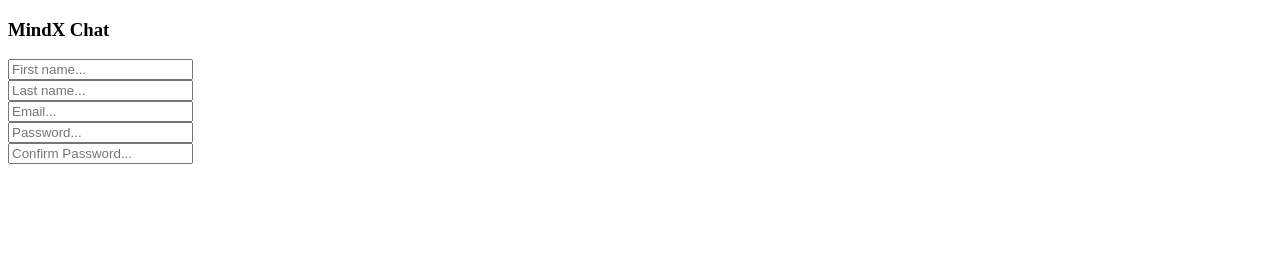
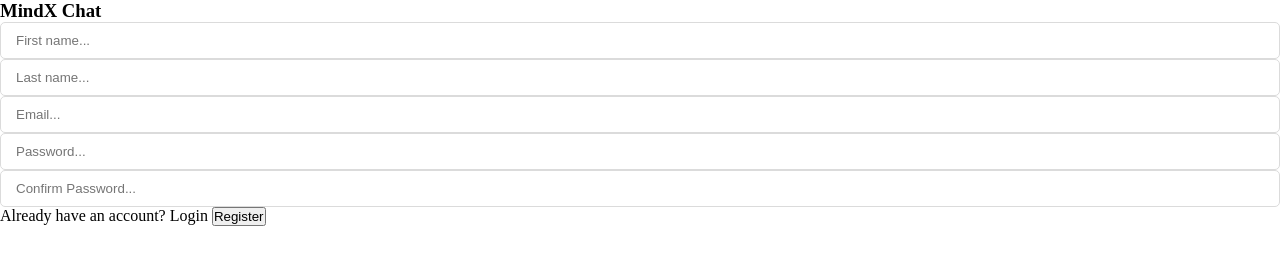
Before and after one commit to hieu1966hn/HDT-JSI10, a plain HTML site: page SS5-Web-chat/html/register.html in a window 1280 px wide. Drawn offline with Linux system fonts and the light colour scheme.

Commit message:
done input

```diff
--- /dev/null
+++ b/SS5-Web-chat/css/style.css
@@ -0,0 +1,15 @@
+* {
+  margin: 0px;
+  padding: 0px;
+  box-sizing: border-box;
+}
+
+/* Style chung cho thẻ input */
+
+.input-wrapper input {
+  border: 1px solid #dbdbdb;
+  padding: 10px 15px;
+  border-radius: 5px;
+  width: 100%;
+  outline: none;
+}
--- a/SS5-Web-chat/html/register.html
+++ b/SS5-Web-chat/html/register.html
@@ -6,6 +6,8 @@
   <meta http-equiv="X-UA-Compatible" content="IE=edge">
   <meta name="viewport" content="width=device-width, initial-scale=1.0">
   <title>Document</title>
+  <link rel="stylesheet" href="../css/register.css">
+  <link rel="stylesheet" href="../css/style.css">
 </head>
 
 <body>
@@ -47,6 +49,12 @@
           <input type="password" placeholder="Confirm Password...">
         </div>
 
+        <!-- Hàng 5 -->
+        <div class="form-action">
+          <span class="cursor">Already have an account? Login</span>
+          <button class="btn" type="submit">Register</button>
+        </div>
+
       </form>
 
 
```
Also changed, not shown: SS5-Web-chat/css/register.css (added).
